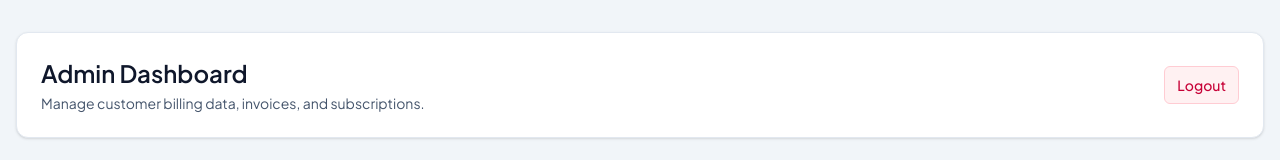
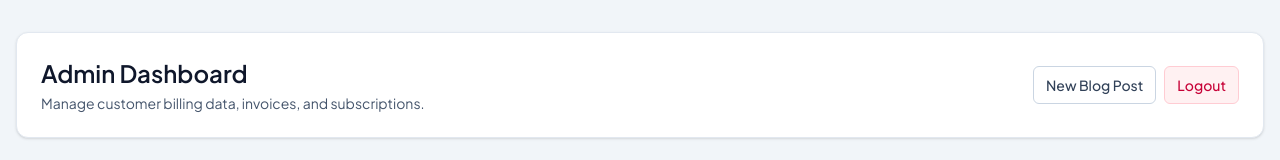
Before and after one commit to s-gajjar/wander-nook, a Next.js app: page /admin in a window 1280 px wide. Shown: the top 160 px of the page. Built offline with nearby package versions, Linux system fonts and the light colour scheme; no server answers; the database is empty.

Commit message:
restore admin new blog link

```diff
--- a/src/app/admin/page.tsx
+++ b/src/app/admin/page.tsx
@@ -72,6 +72,12 @@ export default async function AdminDashboardPage() {
               </p>
             </div>
             <div className="flex items-center gap-2">
+              <Link
+                href="/admin/blog/new"
+                className="rounded-md border border-slate-300 px-3 py-2 text-sm font-medium text-slate-700"
+              >
+                New Blog Post
+              </Link>
               <form action="/api/admin/logout" method="POST">
                 <button
                   type="submit"
```
